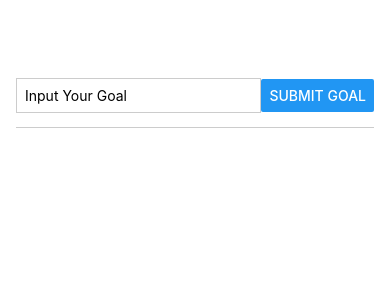
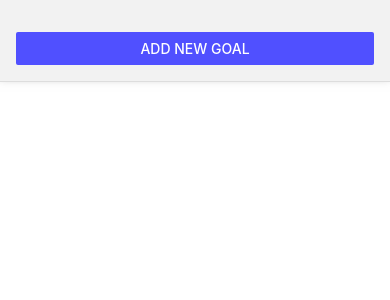
Before and after one commit to BuckyyDev/RNCourseWork, a React Native app: screen / in a window 390 px wide. Shown: the top 300 px of the page. Built offline with nearby package versions, Linux system fonts and the light colour scheme.

Commit message:
Day 2 Progress

```diff
--- a/App.js
+++ b/App.js
@@ -1,33 +1,71 @@
 import { useState } from "react";
-import { StyleSheet, Text, View, Button, TextInput } from "react-native";
+import { StyleSheet, View, FlatList, Button, Platform } from "react-native";
+import GoalItem from "./components/GoalItem";
+
+import GoalInput from "./components/GoalInput";
 
 export default function App() {
-  const [enteredGoalText, setEnteredGoalText] = useState("");
+  const [modalVisible, setModalVisibility] = useState(false);
   const [userGoals, setUserGoals] = useState([]);
+  // Set the padding on the top of the screen depending on the platform being used
+  const paddingTop = Platform.OS === "ios" ? 64 : 32;
 
-  function goalInputHandler(enteredText) {
-    setEnteredGoalText(enteredText);
+  function startAddGoalHandler() {
+    setModalVisibility(true);
+  }
+  function endAddGoalHandler() {
+    setModalVisibility(false);
   }
 
-  function addGoalHandler() {
-    setUserGoals((currentUserGoals) => [...currentUserGoals, enteredGoalText]);
+  function addGoalHandler(enteredGoalText) {
+    setUserGoals((currentUserGoals) => [
+      ...currentUserGoals,
+      { text: enteredGoalText, id: Math.random().toString() },
+    ]);
+    endAddGoalHandler();
+  }
+
+  function removeGoalHandler(id) {
+    setUserGoals((currentUserGoals) => {
+      return currentUserGoals.filter((goal) => goal.id !== id);
+    });
   }
 
   return (
     <View style={styles.appContainer}>
-      <View style={styles.inputContainer}>
-        <TextInput
-          style={styles.textInput}
-          placeholder="Input Your Goal"
-          onChangeText={goalInputHandler}
+      <View style={[styles.addGoalContainer, { paddingTop }]}>
+        <Button
+          title="Add New Goal"
+          color={"#5050FF"}
+          onPress={startAddGoalHandler}
         />
-        <Button title="Submit Goal" onPress={addGoalHandler} />
       </View>
+      {modalVisible && (
+        <GoalInput
+          visible={modalVisible}
+          onSubmitGoal={addGoalHandler}
+          onDeleteItem={removeGoalHandler}
+          onCancel={endAddGoalHandler}
+        />
+      )}
 
       <View style={styles.goalsContainer}>
-        {userGoals.map((goal) => (
-          <Text key={goal}>{goal}</Text>
-        ))}
+        <FlatList
+          data={userGoals}
+          renderItem={(itemData) => {
+            return (
+              <GoalItem
+                text={itemData.item.text}
+                id={itemData.item.id}
+                onRemoveItem={removeGoalHandler}
+              />
+            );
+          }}
+          keyExtractor={(item, index) => {
+            return item.id;
+          }}
+          alwaysBounceVertical={false}
+        />
       </View>
     </View>
   );
@@ -36,25 +74,22 @@ export default function App() {
 const styles = StyleSheet.create({
   appContainer: {
     flex: 1,
-    paddingTop: 64,
+  },
+  addGoalContainer: {
     paddingHorizontal: 16,
-  },
-  inputContainer: {
-    flex: 1,
-    flexDirection: "row",
-    justifyContent: "space-between",
-    alignItems: "center",
-    marginBottom: 24,
+    backgroundColor: "#F2F2F2",
+    paddingVertical: 16,
+    borderBottomColor: "#DDD",
     borderBottomWidth: 1,
-    borderBottomColor: "#ccc",
-  },
-  textInput: {
-    borderWidth: 1,
-    borderColor: "#ccc",
-    padding: 8,
-    width: "70%",
+    marginBottom: 16,
+    shadowColor: "#555",
+    shadowOffset: { width: 0, height: -5 },
+    shadowOpacity: 0.5,
+    shadowRadius: 10,
   },
   goalsContainer: {
     flex: 11,
+    paddingHorizontal: 16,
+    paddingBottom: 16,
   },
 });
--- a/app.json
+++ b/app.json
@@ -10,7 +10,7 @@
     "splash": {
       "image": "./assets/splash-icon.png",
       "resizeMode": "contain",
-      "backgroundColor": "#ffffff"
+      "backgroundColor": "#f2f2f2"
     },
     "ios": {
       "supportsTablet": true
@@ -18,7 +18,7 @@
     "android": {
       "adaptiveIcon": {
         "foregroundImage": "./assets/adaptive-icon.png",
-        "backgroundColor": "#ffffff"
+        "backgroundColor": "#f2f2f2"
       }
     },
     "web": {
--- /dev/null
+++ b/components/GoalInput.js
@@ -0,0 +1,78 @@
+import { useState } from "react";
+import { StyleSheet, View, TextInput, Button, Modal, Image } from "react-native";
+
+function GoalInput(props) {
+  const [enteredGoalText, setEnteredGoalText] = useState("");
+
+  function goalInputHandler(enteredText) {
+    setEnteredGoalText(enteredText);
+  }
+
+  function addGoalHandler() {
+    // Simple validation to ensure we are not adding Null goals
+    if (enteredGoalText.length != 0){
+        props.onSubmitGoal(enteredGoalText);
+        setEnteredGoalText('');
+    }else {
+        return;
+    }
+  }
+
+  return (
+    <Modal visible={props.visible} animationType="slide">
+      <View style={styles.inputContainer}>
+        <Image style={styles.image} source={require('../assets/images/goal.png')} />
+        <TextInput
+          style={styles.textInput}
+          placeholder="Input Your Goal"
+          onChangeText={goalInputHandler}
+          value={enteredGoalText}
+        />
+        <View style={styles.btnContainer}>
+          <View style={styles.button}>
+            <Button title="Submit Goal" onPress={addGoalHandler} color={'#AAAAFF'}/>
+          </View>
+          <View style={styles.button}>
+            <Button title="Close" onPress={props.onCancel}/>
+          </View>
+        </View>
+      </View>
+    </Modal>
+  );
+}
+
+export default GoalInput;
+
+const styles = StyleSheet.create({
+  inputContainer: {
+    backgroundColor: '#5050FF',
+    flex: 1,
+    justifyContent: "center",
+    alignItems: "center",
+    padding: 16,
+  },
+  image: {
+    width: 100,
+    height: 100,
+    marginBottom: 20,
+
+  },
+  textInput: {
+    borderWidth: 1,
+    borderRadius: 5,
+    borderColor: "rgba(255, 255, 255, 0.45)",
+    backgroundColor: "rgba(255, 255, 255, 0.45)",
+    color: '#121238',
+    paddingVertical: 16,
+    paddingHorizontal: 12,
+    width: "100%",
+  },
+  btnContainer: {
+    flexDirection: 'row',
+    marginTop: 16,
+  },
+  button: {
+    width: '33%',
+    marginHorizontal: 8,
+  },
+});
--- /dev/null
+++ b/components/GoalItem.js
@@ -0,0 +1,39 @@
+import { StyleSheet, View, Text, Pressable, Platform } from "react-native";
+
+function GoalItem(props) {
+  return (
+      <Pressable
+        android_ripple={{ color: "#141459" }}
+        onPress={props.onRemoveItem.bind(this, props.id)}
+        style={({ pressed }) => [
+          styles.goalItem,
+          Platform.OS === "ios" && pressed && styles.pressedItem,
+        ]}
+      >
+        <Text style={styles.goalText}>{props.text}</Text>
+      </Pressable>
+  );
+}
+
+export default GoalItem;
+
+const styles = StyleSheet.create({
+  goalItem: {
+    backgroundColor: "#5050FF",
+    marginBottom: 6,
+    borderRadius: 5,
+    borderWidth: 1,
+    borderColor: "#EEE",
+    shadowColor: "#DDD",
+    shadowRadius: 2,
+    shadowOpacity: 0.5,
+    shadowOffset: 0,
+    padding: 12,
+  },
+  pressedItem: {
+    backgroundColor: "#141459",
+  },
+  goalText: {
+    color: "#FFF",
+  },
+});
```
Also changed, not shown: assets/images/goal.png (added).
